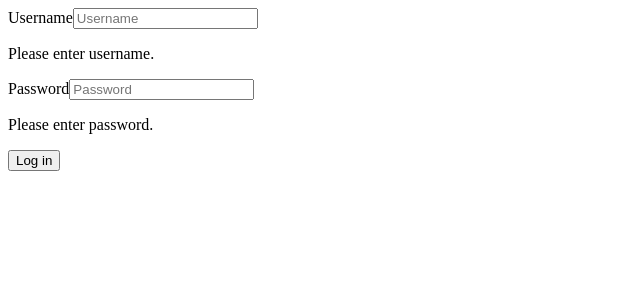
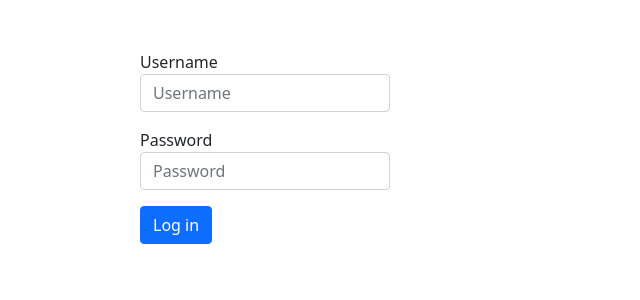
Before and after one commit to Kmzbch/Skycope-Log-Viewer-Client, an Angular app: page /login in a window 1280 px wide. Shown: the top 300 px of the page, without its empty margins (0-640 px from the left). Built offline with nearby package versions, Linux system fonts and the light colour scheme.

Commit message:
Bootstrap imported

```diff
--- a/angular.json
+++ b/angular.json
@@ -31,6 +31,7 @@
               "src/assets"
             ],
             "styles": [
+              "./node_modules/bootstrap/dist/css/bootstrap.min.css",
               "src/styles.scss"
             ],
             "scripts": []
@@ -99,6 +100,7 @@
               "src/assets"
             ],
             "styles": [
+              "./node_modules/bootstrap/dist/css/bootstrap.min.css",
               "src/styles.scss"
             ],
             "scripts": []
--- a/package.json
+++ b/package.json
@@ -18,6 +18,8 @@
     "@angular/platform-browser": "~12.1.1",
     "@angular/platform-browser-dynamic": "~12.1.1",
     "@angular/router": "~12.1.1",
+    "@ng-bootstrap/ng-bootstrap": "^10.0.0",
+    "bootstrap": "^5.0.2",
     "rxjs": "~6.6.0",
     "tslib": "^2.2.0",
     "zone.js": "~0.11.4"
--- a/src/app/app.module.ts
+++ b/src/app/app.module.ts
@@ -7,7 +7,7 @@ import { LoginComponent } from './pages/login/login.component';
 import { HomeComponent } from './pages/home/home.component';
 import { FormsModule, ReactiveFormsModule } from '@angular/forms';
 import { AuthService } from './shared-services/auth.service';
-
+import { NgbModule } from '@ng-bootstrap/ng-bootstrap';
 @NgModule({
   declarations: [
     AppComponent,
@@ -18,7 +18,8 @@ import { AuthService } from './shared-services/auth.service';
     BrowserModule,
     AppRoutingModule,
     FormsModule,
-    ReactiveFormsModule
+    ReactiveFormsModule,
+    NgbModule
   ],
   providers: [
     AuthService
--- a/src/app/pages/login/login.component.html
+++ b/src/app/pages/login/login.component.html
@@ -1,9 +1,20 @@
 <div class="container">
-    <form [formGroup]="loginForm">
-        <label>Username</label> <input formControlName="userName" type="text" placeholder="Username">
-        <p *ngIf="formControls.userName.invalid">Please enter username.</p>
-        <label>Password</label> <input formControlName="password" type="password" placeholder="Password">
-        <p *ngIf="formControls.password.invalid">Please enter password.</p>
+    <form [formGroup]="loginForm" class="col-md-auto form" novalidate>
+        <div class="col-md-3 mb-3">
+            <label for="userName">Username</label>
+            <input type="text" class="form-control" formControlName="userName" placeholder="Username">
+            <div *ngIf="formControls.userName.invalid && (formControls.userName.dirty || formControls.userName.touched)">
+                <div class="text-danger">Please enter username.</div>
+
+            </div>
+        </div>
+        <div class="col-md-3 mb-3">
+            <label for="password">Password</label>
+            <input type="password" class="form-control" formControlName="password" placeholder="Password">
+            <div *ngIf="formControls.password.invalid && (formControls.password.dirty || formControls.password.touched)">
+                <div class="text-danger">Please enter password.</div>
+            </div>
+        </div>
     </form>
-    <button class="btn-login" (click)="login()">Log in</button>
+    <button type="submit" class="btn btn-primary" (click)="login()">Log in</button>
 </div>
--- a/src/app/pages/login/login.component.scss
+++ b/src/app/pages/login/login.component.scss
@@ -0,0 +1,14 @@
+html{
+    overflow: hidden;
+  }
+
+.container {
+    width: 1024px;
+    height: 700px;
+    position: absolute;
+    top: 0;
+    bottom: 0;
+    left: 0;
+    right: 0;
+    margin: auto;
+  }
--- a/src/app/pages/login/login.component.ts
+++ b/src/app/pages/login/login.component.ts
@@ -30,6 +30,8 @@ export class LoginComponent implements OnInit {
   }
 
   getLoginForm() {
+    console.log('getLoginForm() invoked');
+
     this.loginForm = this.formBuilder.group({
       userName: ['', Validators.required],
       password: ['', Validators.required]
@@ -37,6 +39,8 @@ export class LoginComponent implements OnInit {
   }
 
   login() {
+    console.log('login() invoked');
+
     this.authService.Login(
       this.formControls.userName.value,
       this.formControls.password.value
```
Also changed, not shown: 1 other file (tests, documents, lock files or other folders).
